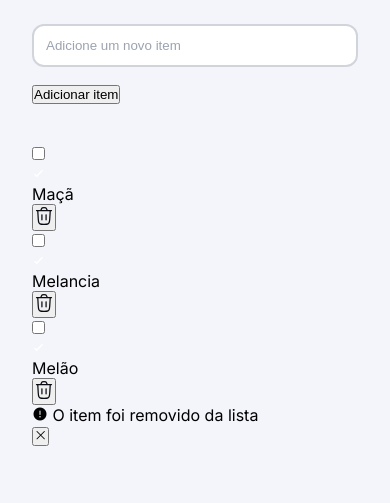
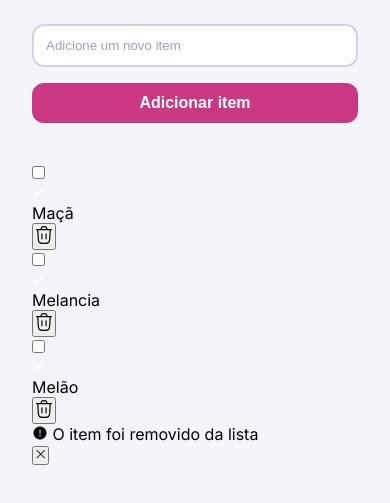
Before and after one commit to AnaClaraBotelho/quicklist, a plain HTML site: page index.html in a window 390 px wide. Shown: the part 185-688 px from the top of the page. Drawn offline with nearby package versions, Linux system fonts and the light colour scheme.

Commit message:
fim das estilizações da section.add-item para o mobile

```diff
--- a/style.css
+++ b/style.css
@@ -89,4 +89,21 @@ main {
             border: 2px solid var(--color-brand);
         }
     }
+
+    button {
+        background: var(--color-brand);
+        border: none;
+        color: var(--always-white);
+        width: 100%;
+        padding: 1rem 2.4rem;
+        font-size: 1.6rem;
+        line-height: 2rem;
+        border-radius: 1.2rem;
+        font-weight: 600;
+        cursor: pointer;
+
+
+        &::hover {
+            background: var(--color-brand);
+    }
 }
```
